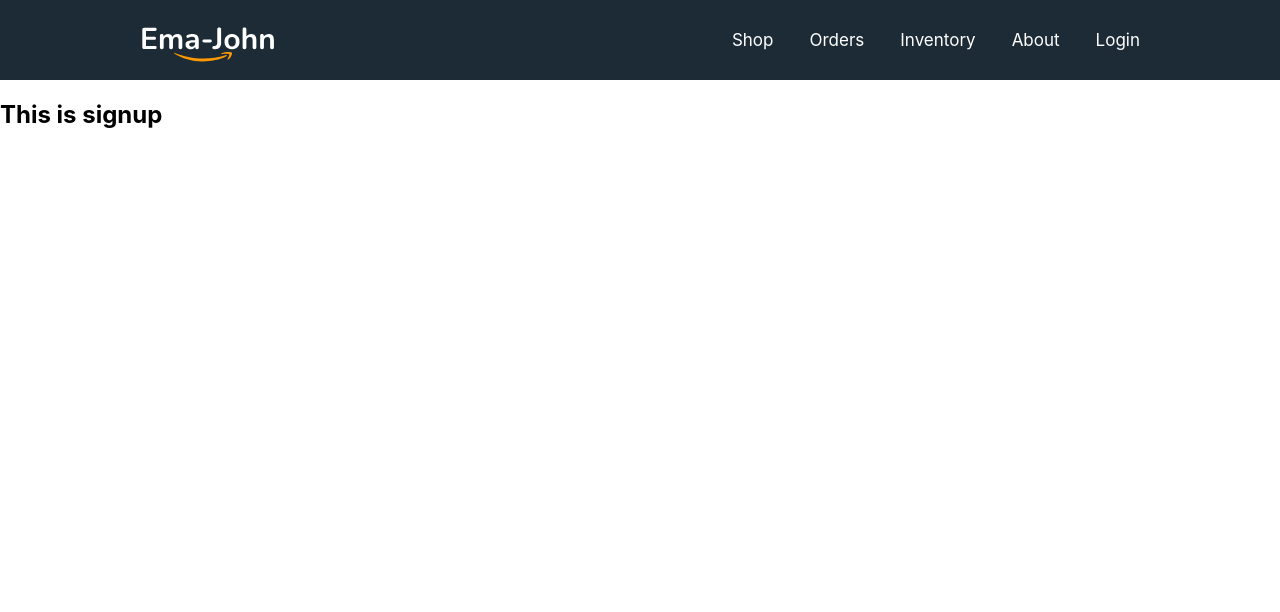
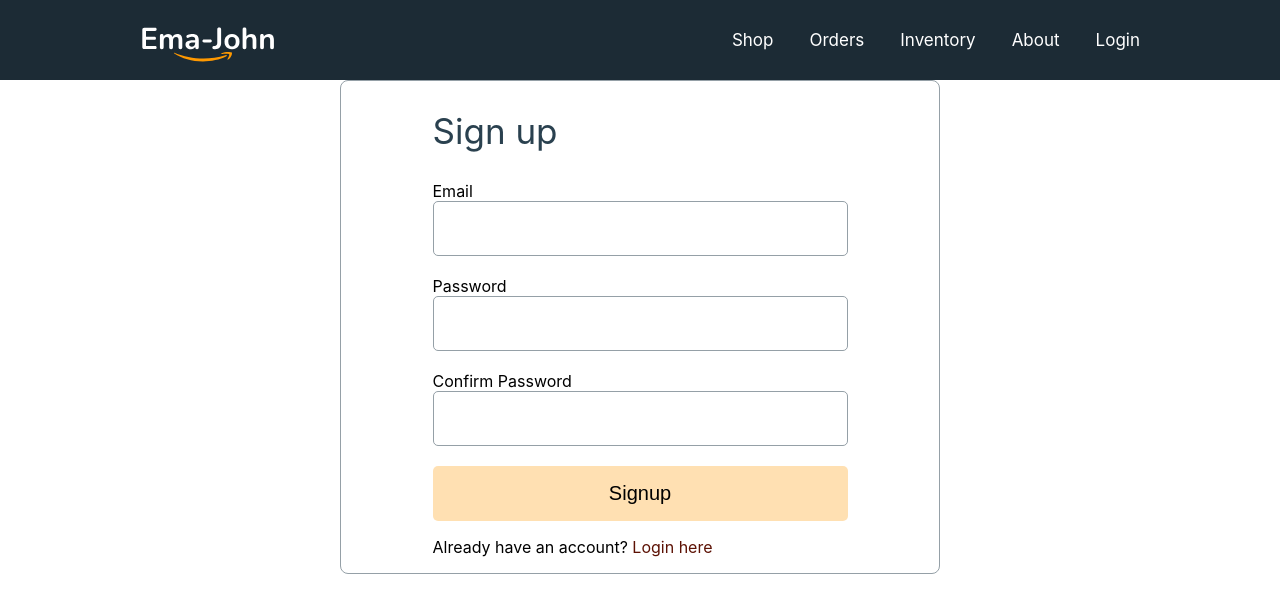
Before and after one commit to solo-mizan/ema-john-with-auth, a React (Create React App) app: page /signup in a window 1280 px wide. Shown: the top 612 px of the page. Built offline with nearby package versions, Linux system fonts and the light colour scheme.

Commit message:
signup form added

```diff
--- a/src/__auth_steps.js
+++ b/src/__auth_steps.js
@@ -3,6 +3,8 @@
  * npm install firebase
  * create firebase init auth file, import getAuth and export auth
  * enable firebase email & password auth from firebase setting >    authentication > enable email pass
+ * create signup, login components and setup route
+ * attach form field onSubmit and add event handler for each input field
  *
  *
  */
--- a/src/components/Login/Login.css
+++ b/src/components/Login/Login.css
@@ -40,10 +40,15 @@
     background-color: rgba(255, 153, 0, 0.3);
     border: none;
     font-size: 20px;
+    cursor: pointer;
 
 }
 
-.form-link{
+.form-submit:hover {
+    background-color: rgba(255, 153, 0, 0.5);
+}
+
+.form-link {
     text-decoration: none;
     color: rgb(92, 17, 4);
 }
--- a/src/components/Login/Login.js
+++ b/src/components/Login/Login.js
@@ -10,14 +10,14 @@
                 <form>
                     <div className='input-group'>
                         <label htmlFor="email">Email</label>
-                        <input type="email" name="email" id="" />
+                        <input type="email" name="email" id="" required />
                     </div>
                     <div className="input-group">
                         <label htmlFor="password">Password</label>
                         <input type="password" name="password" id="" />
                     </div>
                     <div>
-                        <input className='form-submit' type="submit" value="Login" />
+                        <input className='form-submit' type="submit" value="Login" required />
                     </div>
                 </form>
                 <div form-sign>
--- a/src/components/SignUp/SignUp.js
+++ b/src/components/SignUp/SignUp.js
@@ -1,10 +1,60 @@
-import React from 'react';
+import React, { useState } from 'react';
+import { Link } from 'react-router-dom';
 import './SignUp.css';
 
 const SignUp = () => {
+
+    const [email, setEmail] = useState('');
+    const [password, setPassword] = useState('');
+    const [confirmPassword, setConfirmPassword] = useState('');
+    const [error, setError] = useState('');
+
+    const handleEmailBlur = (event) => {
+        setEmail(event.target.value);
+    }
+    const handlePasswordBlur = (event) => {
+        setPassword(event.target.value);
+    }
+    const handleConfirmPasswordBlur = (event) => {
+        setConfirmPassword(event.target.value);
+    }
+    const handleCreateUser = (event) => {
+        event.preventDefault();
+        if (password !== confirmPassword) {
+            setError("Your password didn't match!")
+            return;
+        }
+    }
+
     return (
         <div>
-            <h2>This is signup</h2>
+            <div className='form-container'>
+                <div>
+                    <h2 className='form-title'>Sign up</h2>
+                    <form onSubmit={handleCreateUser}>
+                        <div className='input-group'>
+                            <label htmlFor="email">Email</label>
+                            <input onBlur={handleEmailBlur} type="email" name="email" id="" required />
+                        </div>
+                        <div className="input-group">
+                            <label htmlFor="password">Password</label>
+                            <input onBlur={handlePasswordBlur} type="password" name="password" id="" required />
+                        </div>
+                        <div className="input-group">
+                            <label htmlFor="password">Confirm Password</label>
+                            <input onBlur={handleConfirmPasswordBlur} type="password" name="confirm password" id="" required />
+                        </div>
+                        <div>
+                            <input className='form-submit' type="submit" value="Signup" />
+                        </div>
+                    </form>
+                    <div form-sign>
+                        <p>
+                            Already have an account? <Link className='form-link' to="/login">Login here</Link>
+                        </p>
+                    </div>
+                </div>
+            </div>
         </div>
     );
 };
```
